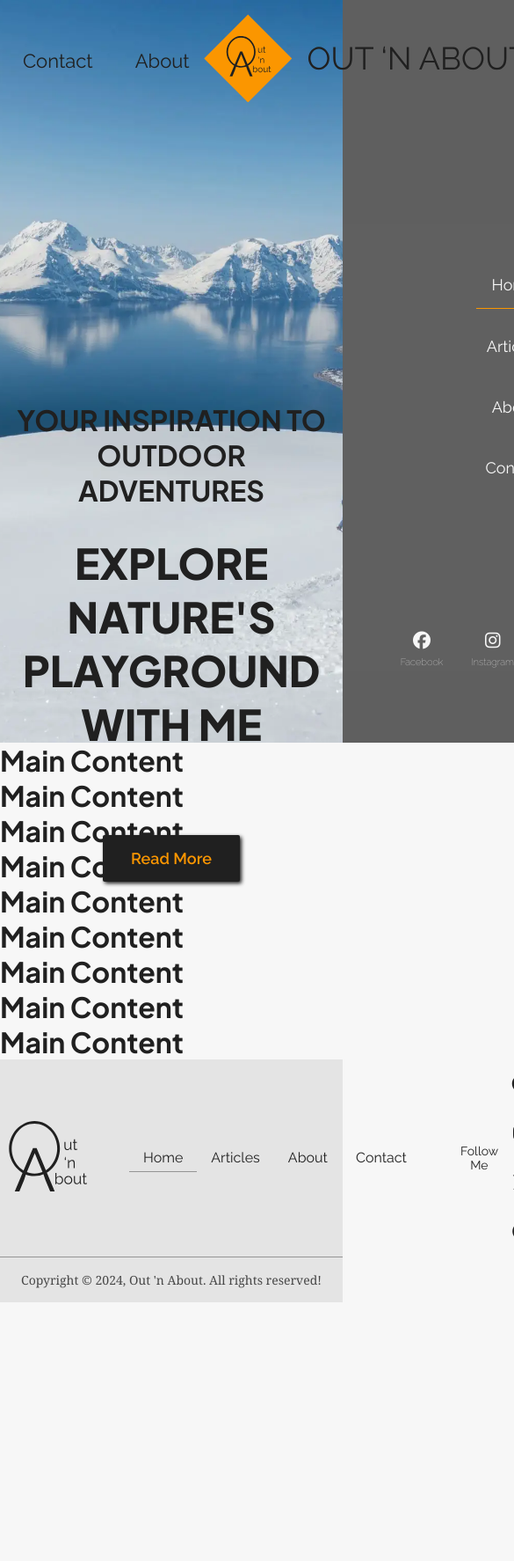
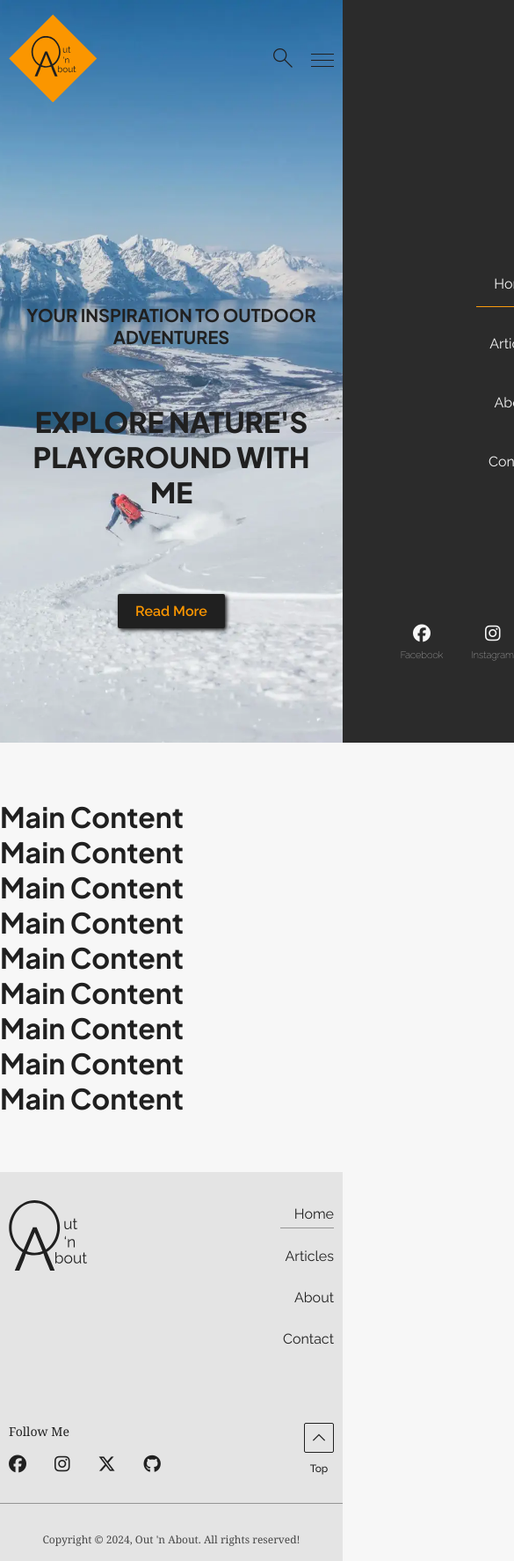
Before and after one commit to Torehirth/out-n-about, a website with bundled scripts: page index.html in a window 390 px wide. Shown: the top 1774 px of the page at 88% size, 585 px wide, since content can reach past the window. Before the commit the page ends 1480 px from the top, so only its background shows below. Built offline with nearby package versions, Linux system fonts and the light colour scheme.

Commit message:
adjusted header and footer to mobile view

```diff
--- a/css/styles.css
+++ b/css/styles.css
@@ -68,7 +68,10 @@ body {
   --black: #202020;
   --black-light-opacity: rgba(32, 32, 32, 0.7);
   --black-low-opacity: rgba(32, 32, 32, 0.4);
-  /* font size desktop*/
+  /* font */
+  --serif-font: "Noto Serif", serif;
+  --text-font: "Raleway", sans-serif;
+  --heading-font: "Plus Jakarta Sans", sans-serif;
   --h1-size: 3rem;
   --h2-size: 2rem;
   --h3-size: 1.75rem;
@@ -76,6 +79,7 @@ body {
   --h5-size: 1rem;
   --text-size: 1rem;
   --text-size-14: 0.875rem;
+  --text-size-12: 0.75rem;
   --link-nav-size: 1.375rem;
   --link-size: 1.125rem;
   /* other styles */
@@ -103,14 +107,14 @@ h2,
 h3,
 h4,
 h5 {
-  font-family: "Plus Jakarta Sans", sans-serif;
+  font-family: var(--heading-font);
   text-transform: capitalize;
   color: var(--black);
 }
 
 a,
 li {
-  font-family: "Raleway", "Segoe UI", sans-serif;
+  font-family: var(--text-font);
   color: var(--black);
   text-transform: capitalize;
   text-decoration: none;
@@ -118,7 +122,7 @@ li {
 }
 
 p {
-  font-family: "Raleway", "Segoe UI", sans-serif;
+  font-family: var(--text-font);
   color: var(--black);
 }
 
@@ -145,12 +149,14 @@ p {
   z-index: 99;
 }
 
-.nav-links a {
+.nav-links-left a,
+.nav-links-right a {
   font-size: var(--link-nav-size);
 }
 
 .logo-container,
-.nav-links {
+.nav-links-left,
+.nav-links-right {
   display: flex;
   align-items: center;
   gap: 1rem;
@@ -313,6 +319,7 @@ footer {
 }
 
 .some-container p {
+  font-family: var(--serif-font);
   font-size: var(--text-size-14);
   text-transform: capitalize;
   text-align: center;
@@ -368,7 +375,7 @@ footer {
 }
 
 .copyright {
-  font-family: "Noto Serif", serif;
+  font-family: var(--serif-font);
   font-size: var(--text-size-14);
   opacity: 0.8;
   text-align: center;
@@ -382,10 +389,37 @@ footer {
 /* --------------- Media 950px ----------------- */
 
 @media (width <= 950px) {
-  .landing-container {
-    top: 20rem;
+  /* --- display none --- */
+  .nav-links-left,
+  .nav-link,
+  .logo-text {
+    display: none;
   }
 
+  /* --- font size mobile ---*/
+  :root {
+    --h1-size: 2rem;
+    --h2-size: 1.75rem;
+    --h3-size: 1.25rem;
+    --h4-size: 1.125rem;
+    --h5-size: 1rem;
+    --text-size: 1rem;
+    --link-nav-size: 1.25rem;
+    --link-size: 1rem;
+  }
+
+  /* --- header --- */
+  .search-icon,
+  .hamburger,
+  .nav-icons {
+    display: inline-block;
+  }
+
+  .header-nav {
+    justify-content: space-between;
+  }
+
+  /* --- hamburger menu --- */
   .hamburger {
     display: block;
     position: relative;
@@ -432,7 +466,8 @@ footer {
     left: 100%;
     width: 100%;
     height: 100vh;
-    background-color: var(--black-light-opacity);
+    background-color: var(--black);
+    opacity: 0.95;
     padding-top: 137px;
     z-index: 98;
     transition: var(--transition);
@@ -448,7 +483,7 @@ footer {
     gap: 1rem;
     width: 100%;
     max-width: 150px;
-    margin: 0 auto;
+    margin-inline: auto;
     padding: 10rem 2rem;
     font-size: var(--link-size);
     text-align: center;
@@ -490,9 +525,20 @@ footer {
     color: var(--orange);
     transition: var(--transition);
   }
-}
-/* .heading-container {
-    gap: 1rem;
+
+  /* --- landing page --- */
+
+  .hero {
+    background-image: url(../assets/img/hendrik-morkel-KA3gQ2vWmT0-unsplash-qhd-lossy.webp);
+    background-size: cover;
+    background-position: 80% center;
+  }
+  .landing-container {
+    top: 13rem;
+  }
+
+  .heading-container {
+    gap: 4rem;
   }
 
   .main-heading {
@@ -500,24 +546,50 @@ footer {
   }
 
   .second-heading {
-    font-size: var(--h2-size);
+    font-size: var(--h1-size);
   }
 
   .heading-btn {
-    padding: 12px 24px;
+    padding: 10px 20px;
     font-size: var(--link-size);
   }
 
-  .footer {
+  /* ---content--- */
+  .content {
+    padding: 4rem 0;
+  }
+
+  /* --- footer --- */
+  .first-footer {
     flex-direction: column;
+    gap: 5rem;
+    padding: 2rem 10px;
   }
 
   .left-container {
-    margin-inline-end: 2rem;
+    margin-inline-end: 0;
+    align-items: flex-start;
   }
 
   .right-container {
-    margin-inline-start: 2rem;
+    align-items: flex-start;
+    margin-inline-start: 0rem;
+  }
+
+  .footer-nav {
+    flex-direction: column;
+    gap: 1rem;
+  }
+
+  .footer-nav-link {
+    align-self: flex-end;
+    padding: 6px 0 6px 1rem;
+  }
+
+  .some-container {
+    flex-direction: column;
+    align-items: flex-start;
+    gap: 1rem;
   }
 
   .some-container p {
@@ -525,7 +597,7 @@ footer {
   }
 
   .some-icons-container {
-    font-size: 1rem;
+    font-size: 1.25rem;
   }
 
   .some-link:active,
@@ -534,36 +606,15 @@ footer {
   }
 
   .top-btn ~ p {
-    font-size: var(--text-size-14);
+    font-size: var(--text-size-12);
   }
-} */
+
+  .copyright {
+    font-size: var(--text-size-12);
+    padding: 2rem 10px 1rem;
+  }
+}
 
 /* ---------------  ----------------- */
 
 /* ---------------  ----------------- */
-
-/* font size mobile*/
-/* :root {
-  --h1-size: 2rem;
-  --h2-size: 1.75rem;
-  --h3-size: 1.25rem;
-  --h4-size: 1.125rem;
-  --h5-size: 1rem;
-  --text-size: 1rem;
-  --link-nav-size: 1.25rem;
-  --link-size: 1rem;
-} */
-
-/* html {
-  height: 100%;
-}
-
-body {
-  display: grid;
-  min-height: 100%;
-  grid: auto / 1em 1fr 1em;
-}
-
-footer {
-  margin-top: auto;
-} */
--- a/index.html
+++ b/index.html
@@ -23,7 +23,7 @@
       <div>
         <header>
           <nav class="header-nav">
-            <div class="nav-links">
+            <div class="nav-links-left">
               <a href="./contact/index.html" class="nav-link">Contact</a>
               <a href="./about/index.html" class="nav-link">about</a>
             </div>
@@ -34,11 +34,11 @@
                   src="./assets/logo/logo-orange.svg"
                   alt="logo inside a orange rotated square, with o and a in big letters, rest of letters are written beside them in small letters"
               /></a>
-              <a href="/"><img class="logo" src="./assets/logo/logo-name.svg" alt="written logo in big capitals" /></a>
+              <a href="/"><img class="logo logo-text" src="./assets/logo/logo-name.svg" alt="written logo in big capitals" /></a>
             </figure>
-            <div class="nav-links">
-              <a href="./articles/index.html" class="nav-link">Articles</a>
-              <a href="/" class="nav-link current-page">Home</a>
+            <div class="nav-links-right">
+              <a href="./articles/index.html" class="nav-link articles">Articles</a>
+              <a href="/" class="nav-link home current-page">Home</a>
               <a href="" class="nav-link zero-padding search-icon"><span class="material-symbols-sharp size-32">search</span></a>
               <button class="hamburger">
                 <div class="hamburger-bar"></div>
```
